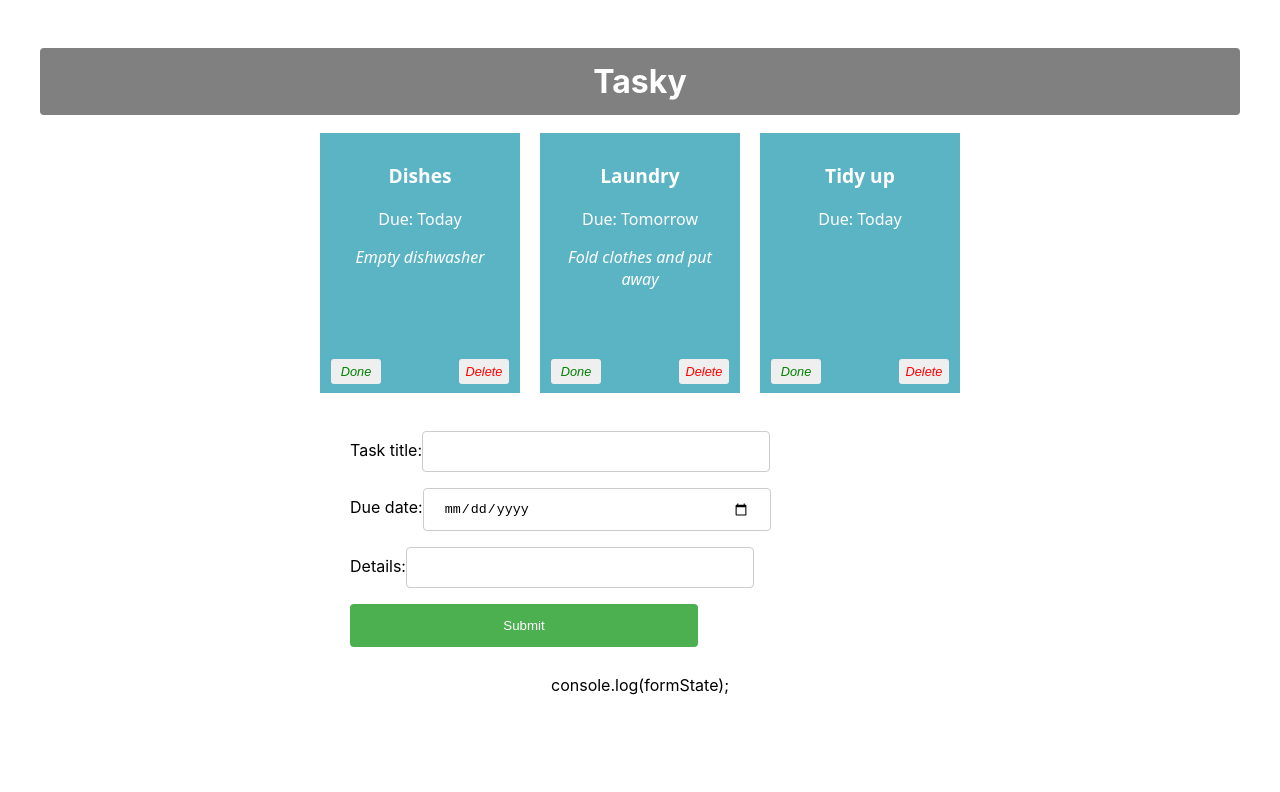
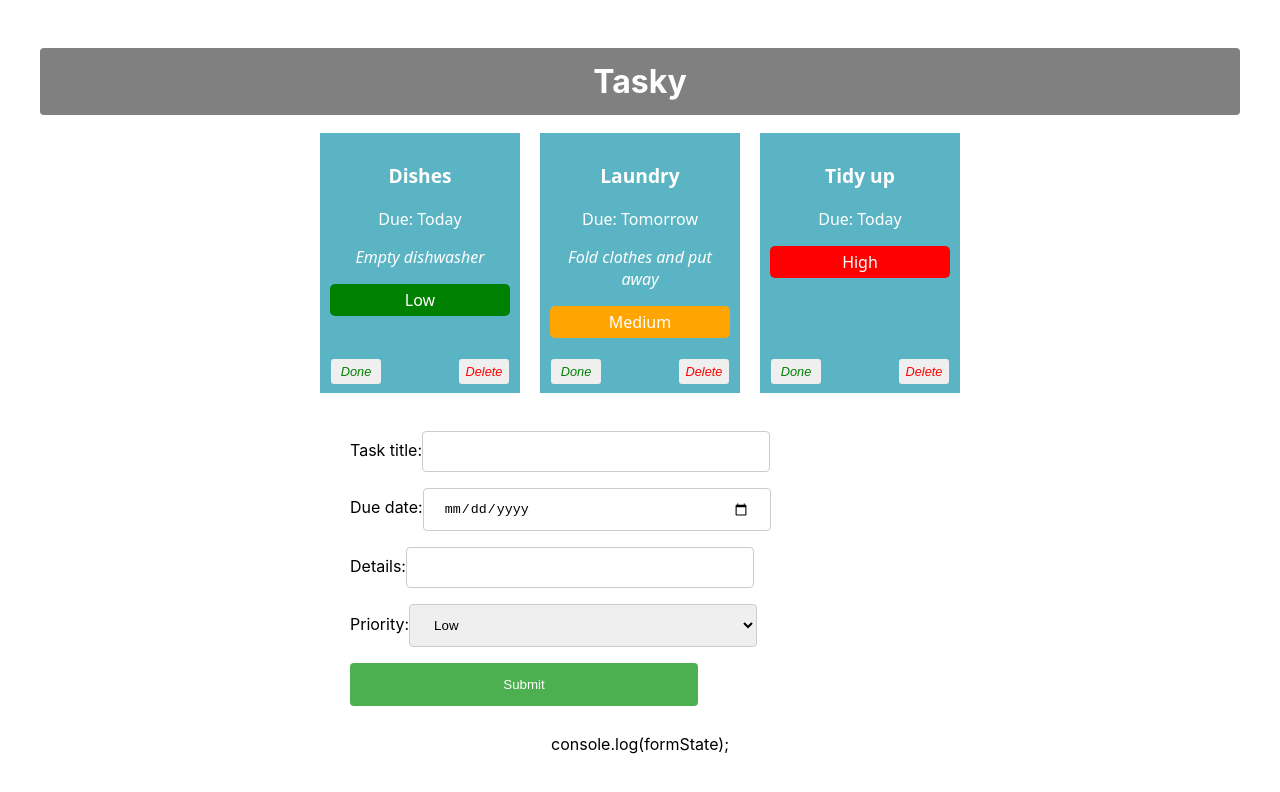
Before and after one commit to cienfleur/react-basics-labs, a React (Create React App) app in the folder tasky/: page / in a window 1280 px wide. Shown: the top 792 px of the page. Built offline with nearby package versions, Linux system fonts and the light colour scheme.

Commit message:
Tasky Lab 2 - Exercises done

```diff
--- a/tasky/src/App.css
+++ b/tasky/src/App.css
@@ -62,7 +62,7 @@
   color: red;
 }
 
-input[type=text], input[type=date] {
+input[type=text], input[type=date], select {
   width: 60%;
   padding: 12px 20px;
   margin: 8px 0;
@@ -92,3 +92,9 @@
   width: 50%;
   margin: auto;
 }
+
+.priority {
+  border-radius: 5px;
+  padding:5px;
+  margin:auto;
+}
--- a/tasky/src/App.js
+++ b/tasky/src/App.js
@@ -8,9 +8,9 @@
 function App() {
   const [ taskState, setTaskState ] = useState({
     tasks: [
-      { id: 1, title:"Dishes", description: "Empty dishwasher", deadline: "Today", done: false },
-      { id: 2, title: "Laundry", description: "Fold clothes and put away", deadline: "Tomorrow", done: false },
-      { id: 3, title: "Tidy up", deadline: "Today", done: false}
+      { id: 1, title:"Dishes", description: "Empty dishwasher", deadline: "Today", done: false, priority: "Low" },
+      { id: 2, title: "Laundry", description: "Fold clothes and put away", deadline: "Tomorrow", done: false, priority: "Medium" },
+      { id: 3, title: "Tidy up", deadline: "Today", done: false, priority: "High"}
     ]
   });
   const doneHandler = (taskIndex) => {
@@ -27,7 +27,8 @@
   const [ formState, setFormState ] = useState({
     title: "",
     description: "",
-    deadline: ""
+    deadline: "",
+    priority: "Low"
   });
   const formChangeHandler = (event) => {
     let form = {...formState};
@@ -41,6 +42,9 @@
           break;
       case "deadline":
           form.deadline = event.target.value;
+          break;
+      case "priority":
+          form.priority = event.target.value;
           break;
       default:
           form = formState;
@@ -67,6 +71,7 @@
         title={task.title}
         description={task.description}
         deadline={task.deadline}
+        priority={task.priority}
         key={task.id}
         done={task.done}
         markDone={() => doneHandler(index)}
@@ -74,7 +79,7 @@
       />
     ))}
     <AddTaskForm submit={formSubmitHandler} change={formChangeHandler} />
-    console.log(formState);
+      console.log(formState);
   </div>
   );
 }
--- a/tasky/src/components/Form.js
+++ b/tasky/src/components/Form.js
@@ -19,6 +19,16 @@
         Details:
         <input type="text" name="description" onChange={(event) => props.change(event)} />
     </label>
+    <br />
+    <label>
+        Priority:
+        <select name="priority" onChange={(event) => props.change(event)}>
+        <option value="Low">Low</option>
+        <option value="Medium">Medium</option>
+        <option value="High">High</option>
+        </select>
+    </label>
+    <br />
 
         <input type="submit" value="Submit" />
         </form>
--- a/tasky/src/components/Task.js
+++ b/tasky/src/components/Task.js
@@ -3,10 +3,11 @@
 const Task = (props) => {
 
     return (
-        <div className="card">
+        <div className="card" style={{backgroundColor: props.done ? 'lightgrey' : '#5bb4c4'}}>
             <p className="title">{props.title}</p>
             <p>Due: {props.deadline}</p>
             <p className="description">{props.description}</p>
+            <p className="priority" style={{backgroundColor: props.priority === 'Low' ? 'green' : props.priority === 'Medium' ? 'orange' : 'red'}}>{props.priority}</p>
             <button onClick={props.markDone} className='doneButton'>Done</button>
             <button className='deleteButton' onClick={props.deleteTask}>Delete</button>
         </div>
```
